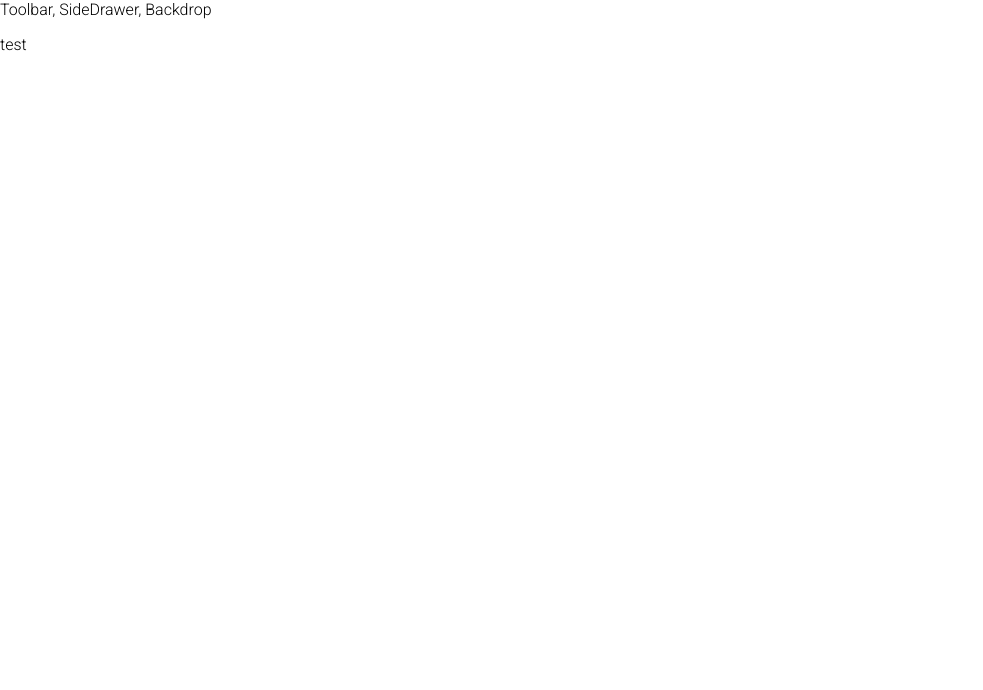
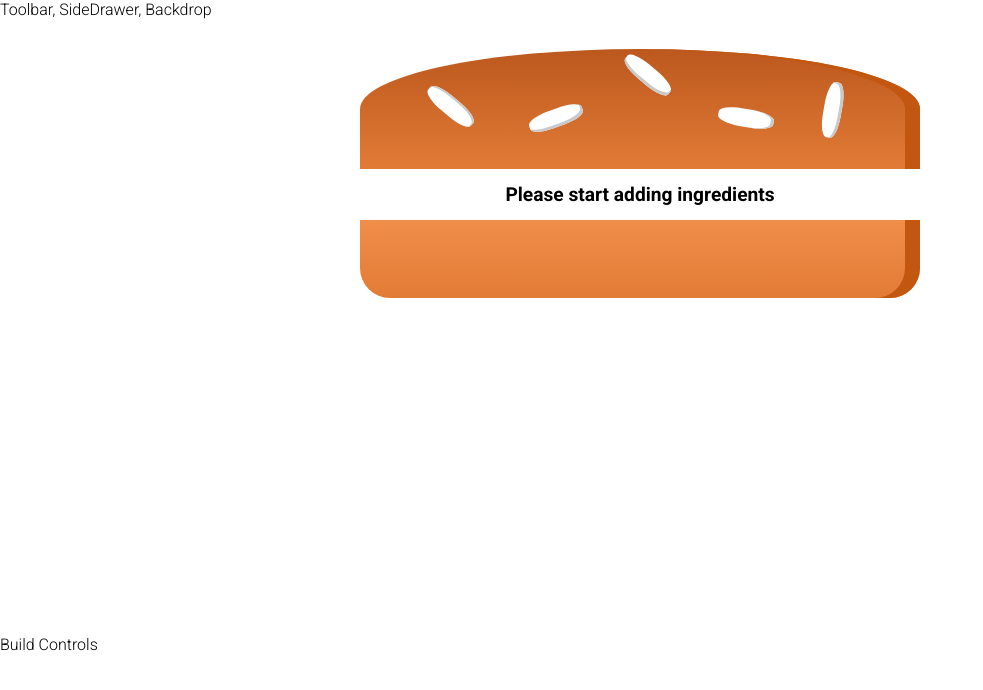
Before and after one commit to brandaogabriel7/burger-builder-app, a React (Create React App) app: page / in a window 1280 px wide. Shown: the top 690 px of the page, without its empty margins (0-983 px from the left). Built offline with nearby package versions, Linux system fonts and the light colour scheme.

Commit message:
feat: burger builder structure

```diff
--- a/package.json
+++ b/package.json
@@ -6,6 +6,7 @@
     "@testing-library/jest-dom": "^5.11.10",
     "@testing-library/react": "^11.2.6",
     "@testing-library/user-event": "^12.8.3",
+    "prop-types": "^15.7.2",
     "react": "^17.0.2",
     "react-dom": "^17.0.2",
     "react-scripts": "4.0.3",
--- a/src/App.js
+++ b/src/App.js
@@ -1,12 +1,13 @@
 import { Component } from 'react';
 import Layout from './components/Layout/Layout';
+import BurgerBuilder from './containers/BurgerBuilder/BurgerBuilder';
 
 class App extends Component {
     render() {
         return (
             <div className="App">
                 <Layout>
-                    <p>test</p>
+                    <BurgerBuilder />
                 </Layout>
             </div>
         );
--- /dev/null
+++ b/src/components/Burger/Burger.js
@@ -0,0 +1,25 @@
+import React from 'react';
+
+import styles from './burger.module.css';
+import BurgerIngredient from './BurgerIngredient/BurgerIngredient';
+
+const Burger = ({ ingredients }) => {
+    const ingredientElements = Object.keys(ingredients)
+        .map((type) =>
+            [...Array(ingredients[type])].map((_, i) => (
+                <BurgerIngredient key={type + i} type={type} />
+            ))
+        )
+        .reduce((prev, curr) => prev.concat(curr), []);
+    return (
+        <div className={styles.Burger}>
+            <BurgerIngredient type="bread-top" />
+            {ingredientElements.length === 0
+                ? 'Please start adding ingredients'
+                : ingredientElements}
+            <BurgerIngredient type="bread-bottom" />
+        </div>
+    );
+};
+
+export default Burger;
--- /dev/null
+++ b/src/components/Burger/BurgerIngredient/BurgerIngredient.js
@@ -0,0 +1,34 @@
+import React, { Fragment } from 'react';
+import styles from './burgeringredient.module.css';
+import PropTypes from 'prop-types';
+
+const ingredientTypes = {
+    'bread-bottom': styles.BreadBottom,
+    'bread-top': styles.BreadTop,
+    meat: styles.Meat,
+    cheese: styles.Cheese,
+    salad: styles.Salad,
+    bacon: styles.Bacon
+};
+
+const BurgerIngredient = ({ type }) => {
+    if (!!type) {
+        return (
+            <div className={ingredientTypes[type]}>
+                {type === 'bread-top' ? (
+                    <Fragment>
+                        <div className={styles.Seeds1}></div>
+                        <div className={styles.Seeds2}></div>
+                    </Fragment>
+                ) : null}
+            </div>
+        );
+    }
+    throw new Error('There is no such ingredient');
+};
+
+BurgerIngredient.propTypes = {
+    type: PropTypes.oneOf(Object.keys(ingredientTypes)).isRequired
+};
+
+export default BurgerIngredient;
--- /dev/null
+++ b/src/components/Burger/BurgerIngredient/burgeringredient.module.css
@@ -0,0 +1,112 @@
+.BreadBottom {
+    height: 13%;
+    width: 80%;
+    background: linear-gradient(#f08e4a, #e27b36);
+    border-radius: 0 0 30px 30px;
+    box-shadow: inset -15px 0 #c15711;
+    margin: 2% auto;
+}
+
+.BreadTop {
+    height: 20%;
+    width: 80%;
+    background: linear-gradient(#bc581e, #e27b36);
+    border-radius: 50% 50% 0 0;
+    box-shadow: inset -15px 0 #c15711;
+    margin: 2% auto;
+    position: relative;
+}
+
+.Seeds1 {
+    width: 10%;
+    height: 15%;
+    position: absolute;
+    background-color: white;
+    left: 30%;
+    top: 50%;
+    border-radius: 40%;
+    transform: rotate(-20deg);
+    box-shadow: inset -2px -3px #c9c9c9;
+}
+
+.Seeds1:after {
+    content: '';
+    width: 100%;
+    height: 100%;
+    position: absolute;
+    background-color: white;
+    left: -170%;
+    top: -260%;
+    border-radius: 40%;
+    transform: rotate(60deg);
+    box-shadow: inset -1px 2px #c9c9c9;
+}
+
+.Seeds1:before {
+    content: '';
+    width: 100%;
+    height: 100%;
+    position: absolute;
+    background-color: white;
+    left: 180%;
+    top: -50%;
+    border-radius: 40%;
+    transform: rotate(60deg);
+    box-shadow: inset -1px -3px #c9c9c9;
+}
+
+.Seeds2 {
+    width: 10%;
+    height: 15%;
+    position: absolute;
+    background-color: white;
+    left: 64%;
+    top: 50%;
+    border-radius: 40%;
+    transform: rotate(10deg);
+    box-shadow: inset -3px 0 #c9c9c9;
+}
+
+.Seeds2:before {
+    content: '';
+    width: 100%;
+    height: 100%;
+    position: absolute;
+    background-color: white;
+    left: 150%;
+    top: -130%;
+    border-radius: 40%;
+    transform: rotate(90deg);
+    box-shadow: inset 1px 3px #c9c9c9;
+}
+
+.Meat {
+    width: 80%;
+    height: 8%;
+    background: linear-gradient(#7f3608, #702e05);
+    margin: 2% auto;
+    border-radius: 15px;
+}
+
+.Cheese {
+    width: 90%;
+    height: 4.5%;
+    margin: 2% auto;
+    background: linear-gradient(#f4d004, #d6bb22);
+    border-radius: 20px;
+}
+
+.Salad {
+    width: 85%;
+    height: 7%;
+    margin: 2% auto;
+    background: linear-gradient(#228c1d, #91ce50);
+    border-radius: 20px;
+}
+
+.Bacon {
+    width: 80%;
+    height: 3%;
+    background: linear-gradient(#bf3813, #c45e38);
+    margin: 2% auto;
+}
--- /dev/null
+++ b/src/components/Burger/burger.module.css
@@ -0,0 +1,30 @@
+.Burger {
+    width: 100%;
+    margin: auto;
+    height: 250px;
+    overflow: scroll;
+    text-align: center;
+    font-weight: bold;
+    font-size: 1.2em;
+}
+
+@media (min-width: 500px) and (min-height: 400px) {
+    .Burger {
+        width: 350px;
+        height: 300px;
+    }
+}
+
+@media (min-width: 500px) and (min-height: 401px) {
+    .Burger {
+        width: 450px;
+        height: 400px;
+    }
+}
+
+@media (min-width: 1000px) and (min-height: 700px) {
+    .Burger {
+        width: 700px;
+        height: 600px;
+    }
+}
--- /dev/null
+++ b/src/containers/BurgerBuilder/BurgerBuilder.js
@@ -0,0 +1,24 @@
+import React, { Component, Fragment } from 'react';
+import Burger from '../../components/Burger/Burger';
+
+class BurgerBuilder extends Component {
+    state = {
+        ingredients: {
+            salad: 0,
+            bacon: 0,
+            cheese: 0,
+            meat: 0
+        }
+    };
+
+    render() {
+        return (
+            <Fragment>
+                <Burger ingredients={this.state.ingredients} />
+                <div>Build Controls</div>
+            </Fragment>
+        );
+    }
+}
+
+export default BurgerBuilder;
```
